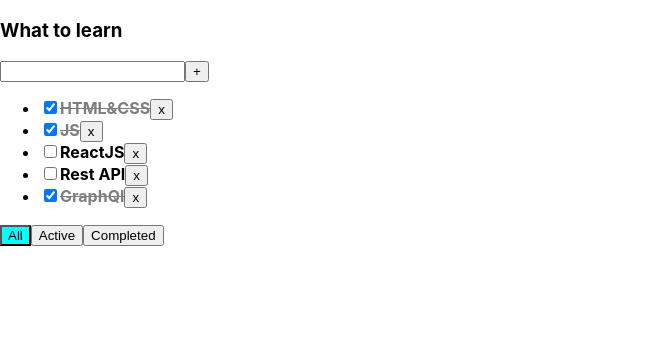
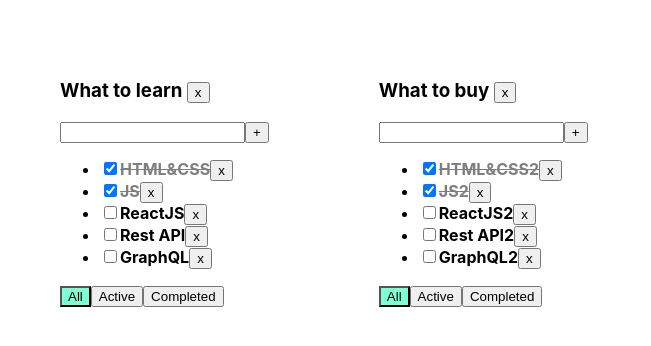
Before and after one commit to vitaliiRss/todolist, a React (Create React App) app: page / in a window 1280 px wide. Shown: the top 346 px of the page, without its empty margins (0-651 px from the left). Built offline with nearby package versions, Linux system fonts and the light colour scheme.

Commit message:
add: sprint 2 week 1

```diff
--- a/src/App.tsx
+++ b/src/App.tsx
@@ -2,71 +2,91 @@
 import { TaskType, Todolist } from "./TodoList";
 import { v1 } from "uuid";
 
-export type filterValuesType = "all" | "active" | "completed"
+export type FilterValuesType = "all" | "active" | "completed";
+
+export type TodolistsType = {
+  id: string
+  title: string
+  filter: FilterValuesType
+}
+
+type TasksType = {
+  [key: string]: TaskType[]
+}
 
 function App() {
-  let [tasks, setTasks] = useState([
-    { id: v1(), title: "HTML&CSS", isDone: true },
-    { id: v1(), title: "JS", isDone: true },
-    { id: v1(), title: "ReactJS", isDone: false },
-    { id: v1(), title: "Rest API", isDone: false },
-    { id: v1(), title: "GraphQl", isDone: true }
+  let todolistID1 = v1();
+  let todolistID2 = v1();
+
+  let [todolists, setTodolists] = useState<TodolistsType[]>([
+    { id: todolistID1, title: 'What to learn', filter: 'all' },
+    { id: todolistID2, title: 'What to buy', filter: 'all' },
   ])
 
-  let [filter, setFilter] = useState<filterValuesType>("all")
+  let [tasks, setTasks] = useState<TasksType>({
+    [todolistID1]: [
+      { id: v1(), title: "HTML&CSS", isDone: true },
+      { id: v1(), title: "JS", isDone: true },
+      { id: v1(), title: "ReactJS", isDone: false },
+      { id: v1(), title: "Rest API", isDone: false },
+      { id: v1(), title: "GraphQL", isDone: false },
+    ],
+    [todolistID2]: [
+      { id: v1(), title: "HTML&CSS2", isDone: true },
+      { id: v1(), title: "JS2", isDone: true },
+      { id: v1(), title: "ReactJS2", isDone: false },
+      { id: v1(), title: "Rest API2", isDone: false },
+      { id: v1(), title: "GraphQL2", isDone: false },
+    ]
+  });
 
-  const removeTask = (taskId: string) => {
-    tasks = tasks.filter(task => task.id !== taskId)
-    setTasks(tasks)
+  const removeTodolist = (todolistId: string) => {
+    setTodolists(todolists.filter(task => task.id !== todolistId))
+    delete tasks[todolistId]
   }
 
-  const addTask = (taskTitle: string) => {
-    const newTask = { id: v1(), title: taskTitle, isDone: false }
-    setTasks([newTask, ...tasks])
+  const removeTask = (todolistId: string, id: string) => {
+    // tasks = tasks.filter(task => task.id !== taskId)
+    // setTasks(tasks)
+    setTasks({ ...tasks, [todolistId]: tasks[todolistId].filter(task => task.id !== id) })
   }
 
-  function changeTaskStatus(taskId: string, newIsDone: boolean) {
-    // const task = tasks.find(task => task.id === taskId)
-    // if (task) {
-    //   task.isDone = !task.isDone
-    //   setTasks([...tasks])
-    // }
-
-    const nextState = tasks.map(task => task.id === taskId ? { ...task, isDone: newIsDone } : task)
-    setTasks(nextState)
+  const addTask = (todolistId: string, title: string) => {
+    // const newTask = { id: v1(), title: taskTitle, isDone: false }
+    // setTasks([newTask, ...tasks])
+    setTasks({ ...tasks, [todolistId]: [{ id: v1(), title: title, isDone: false }, ...tasks[todolistId]] })
   }
 
-
-
-  function getFilteredTasks(tasks: Array<TaskType>, filterValue: filterValuesType): Array<TaskType> {
-    let todolistTasks = tasks;
-    if (filterValue === "active") {
-      todolistTasks = tasks.filter(task => task.isDone === false)
-    }
-    if (filterValue === "completed") {
-      todolistTasks = tasks.filter(task => task.isDone === true)
-    }
-
-    return todolistTasks
+  const changeTaskStatus = (todolistId: string, taskId: string, isDone: boolean) => {
+    // setTasks(tasks.map(task => task.id === taskId ? { ...task, isDone: boolean } : task))
+    setTasks({ ...tasks, [todolistId]: tasks[todolistId].map(task => task.id === taskId ? { ...task, isDone } : task) })
   }
 
-  const filteredTask = getFilteredTasks(tasks, filter)
-
-  const changeFilter = (filterValue: filterValuesType) => {
-    setFilter(filterValue)
+  const changeFilter = (todolistId: string, value: FilterValuesType) => {
+    // setFilter(filterValue)
+    setTodolists(todolists.map(el => el.id === todolistId ? { ...el, filter: value } : el))
   }
 
   return (
     <div className="App">
-      <Todolist title={"What to learn"}
-        tasks={filteredTask}
-        filter={filter}
-        removeTask={removeTask}
-        changeFilter={changeFilter}
-        addTask={addTask}
-        changeTaskStatus={changeTaskStatus} />
+      {todolists.map((el) => {
+        return (
+          <Todolist
+            key={el.id}
+            todolistId={el.id}
+            filter={el.filter}
+            title={el.title}
+            tasks={tasks[el.id]}
+            removeTodolist={removeTodolist}
+            removeTask={removeTask}
+            addTask={addTask}
+            changeTaskStatus={changeTaskStatus}
+            changeFilter={changeFilter}
+          />
+        )
+      })}
     </div>
-  );
+  )
 }
 
 export default App;
--- a/src/TodoList.tsx
+++ b/src/TodoList.tsx
@@ -1,5 +1,5 @@
 import React, { useState, ChangeEvent, KeyboardEvent } from 'react';
-import { filterValuesType } from "./App";
+import { FilterValuesType } from "./App";
 
 export type TaskType = {
   id: string
@@ -7,31 +7,43 @@
   isDone: boolean
 }
 
-type TodolistPropsType = {
+type PropsType = {
+  todolistId: string
+  filter: FilterValuesType
   title: string
   tasks: TaskType[]
-  filter: filterValuesType
-  removeTask: (taskId: string) => void
-  changeFilter: (filterValue: filterValuesType) => void
-  addTask: (taskTitle: string) => void
-  changeTaskStatus: (taskId: string, newIsDone: boolean) => void
+  removeTodolist: (todolistId: string) => void
+  removeTask: (todolistId: string, taskId: string) => void
+  addTask: (todolistId: string, title: string) => void
+  changeTaskStatus: (todolistId: string, taskId: string, isDone: boolean) => void
+  changeFilter: (todolistId: string, value: FilterValuesType) => void
 }
 
-export function Todolist(props: TodolistPropsType) {
-  let [taskTitle, settaskTitle] = useState("")
+export function Todolist(props: PropsType) {
+  let tasksForTodolist = props.tasks
+
+  if (props.filter === "active") {
+    tasksForTodolist = props.tasks.filter(t => !t.isDone);
+  }
+
+  if (props.filter === "completed") {
+    tasksForTodolist = props.tasks.filter(t => t.isDone);
+  }
+
+  let [taskTitle, setTaskTitle] = useState("")
   let [error, setError] = useState<string | null>(null)
 
   const addTaskHandler = () => {
     if (taskTitle.trim() !== "") {
-      props.addTask(taskTitle.trim());
-      settaskTitle("");
+      props.addTask(props.todolistId, taskTitle.trim());
+      setTaskTitle("");
     } else {
       setError("Title is required");
     }
   }
 
   const onChangeHandler = (event: ChangeEvent<HTMLInputElement>) => {
-    settaskTitle(event.currentTarget.value)
+    setTaskTitle(event.currentTarget.value)
   }
 
   const onKeyDownHandler = (event: KeyboardEvent<HTMLInputElement>) => {
@@ -41,22 +53,15 @@
     }
   }
 
-  const onClickHandlerAll = () => {
-    props.changeFilter("all")
-  }
-
-  const onClickHandlerActive = () => {
-    props.changeFilter("active")
-  }
-
-  const onClickHandlerCompleted = () => {
-    props.changeFilter("completed")
-  }
+  const onClickHandlerAll = () => { props.changeFilter(props.todolistId, "all") }
+  const onClickHandlerActive = () => { props.changeFilter(props.todolistId, "active") }
+  const onClickHandlerCompleted = () => { props.changeFilter(props.todolistId, "completed") }
+  const removeTodolist = () => { props.removeTodolist(props.todolistId) }
 
   return (
     <div className="App">
       <div>
-        <h3>{props.title}</h3>
+        <h3>{props.title} <button onClick={removeTodolist}>x</button></h3>
         <div>
           <input value={taskTitle}
             onChange={onChangeHandler}
@@ -67,16 +72,12 @@
         </div>
 
         <ul>
-          {props.tasks.map((task) => {
-
-            const onRemoveHandler = () => props.removeTask(task.id)
-            const onChangeHandler = (event: ChangeEvent<HTMLInputElement>) => props.changeTaskStatus(task.id, event.currentTarget.checked)
-
+          {tasksForTodolist.map((task) => {
+            const onRemoveHandler = () => props.removeTask(props.todolistId, task.id)
+            const onChangeHandler = (event: ChangeEvent<HTMLInputElement>) => props.changeTaskStatus(props.todolistId, task.id, event.currentTarget.checked)
             return (
               <li key={task.id}>
-                <input type="checkbox"
-                  checked={task.isDone}
-                  onChange={onChangeHandler} />
+                <input type="checkbox" checked={task.isDone} onChange={onChangeHandler} />
                 <span className={task.isDone ? "task-done task" : "task"}>{task.title}</span>
                 <button onClick={onRemoveHandler}>x</button>
               </li>
@@ -85,16 +86,13 @@
         </ul>
 
         <div>
-          <button className={props.filter === "all" ? "btn-active" : undefined}
-            onClick={onClickHandlerAll}>
+          <button className={props.filter === "all" ? "btn-active" : undefined} onClick={onClickHandlerAll}>
             All
           </button>
-          <button className={props.filter === "active" ? "btn-active" : undefined}
-            onClick={onClickHandlerActive}>
+          <button className={props.filter === "active" ? "btn-active" : undefined} onClick={onClickHandlerActive}>
             Active
           </button>
-          <button className={props.filter === "completed" ? "btn-active" : undefined}
-            onClick={onClickHandlerCompleted}>
+          <button className={props.filter === "completed" ? "btn-active" : undefined} onClick={onClickHandlerCompleted}>
             Completed
           </button>
         </div>
--- a/src/index.css
+++ b/src/index.css
@@ -12,6 +12,12 @@
     monospace;
 }
 
+.App {
+  padding: 30px;
+  display: flex;
+  gap: 50px
+}
+
 .task {
   font-weight: bold;
 }
@@ -22,7 +28,7 @@
 }
 
 .btn-active {
-  background-color: aqua;
+  background-color: aquamarine;
 }
 
 .error {
```
Also changed, not shown: src/Button.tsx (deleted, +0 -8 lines).
